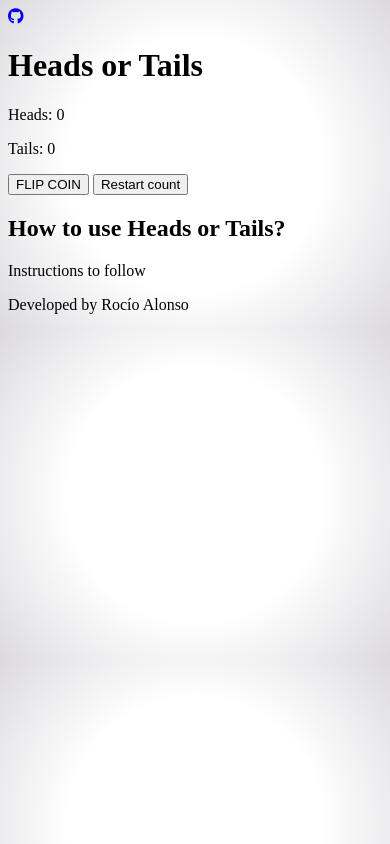
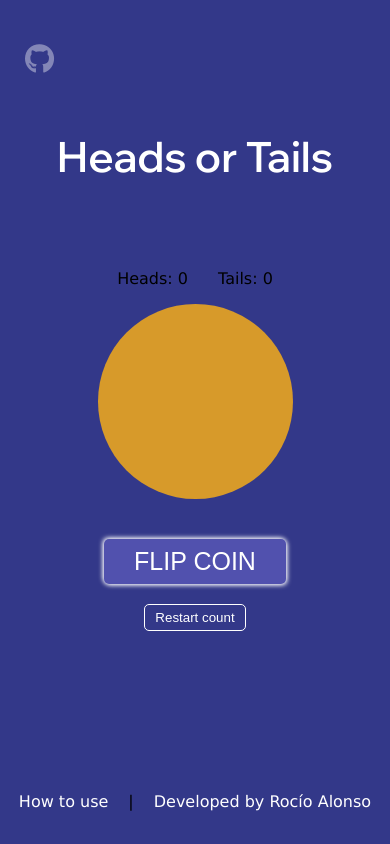
Before and after one commit to RocioAlonsoDev/heads-or-tails-F5, a website: page public/index.html in a window 390 px wide. Drawn offline with Linux system fonts and the light colour scheme.

Commit message:
v1.0.4 // Added first styles for mobile ver.

```diff
--- a/public/index.html
+++ b/public/index.html
@@ -8,6 +8,9 @@
     <link rel="stylesheet" href="styles/styles.css">
     <script src="scripts/script.js"></script>
     <script src="https://kit.fontawesome.com/d97b9905ce.js" crossorigin="anonymous"></script>
+    <link rel="preconnect" href="https://fonts.googleapis.com">
+    <link rel="preconnect" href="https://fonts.gstatic.com" crossorigin>
+    <link href="https://fonts.googleapis.com/css2?family=Wix+Madefor+Display:wght@600&display=swap" rel="stylesheet">
 </head>
 <body>
     <header>
@@ -15,23 +18,23 @@
         <h1>Heads or Tails</h1>
     </header>
     <main>
+
         <section id="score">
             <p>Heads: 0</p>
             <p>Tails: 0</p>
         </section>
-        <section id="coin">
-        </section>
+
+        <section id="coin"></section>
+
         <section id="controls">
             <button>FLIP COIN</button>
             <button>Restart count</button>
         </section>
-        <section id="instructions">
-            <h2>How to use Heads or Tails?</h2>
-            <p>Instructions to follow</p>
-        </section>
+
     </main>
     <footer>
-        <p>Developed by Rocío Alonso</p>
+        <a href="#">How to use</a> |
+        <a href="#">Developed by Rocío Alonso</a>
     </footer>
 </body>
 </html>
--- a/src/sass/styles.scss
+++ b/src/sass/styles.scss
@@ -1,3 +1,90 @@
+$purple:rgb(51, 56, 137);
+
 body{
-    background: radial-gradient(circle, rgba(255,255,255,1) 50%, rgba(220,218,222,1) 100%);;
+    font-family:'Lucida Sans', 'Lucida Sans Regular', 'Lucida Grande', 'Lucida Sans Unicode', Geneva, Verdana, sans-serif;
+    padding: 0;
+    margin: 0;
+    height: 100vh;
+    background-color:$purple;
+    display: flex;
+    flex-direction: column;
+    align-items: center;
+    justify-content: center;
+
+    header{
+
+        width: 100%;
+        height: 30vh;
+        display: flex;
+        flex-direction: column;
+        justify-content: center;
+
+        a{
+            color:rgba(255, 255, 255, 0.395);
+            font-size: 30px;
+            padding:0 0 25px 25px;
+        }
+        h1{
+            text-align: center;
+            color: white;
+            font-family: 'Wix Madefor Display', sans-serif;
+            font-size: 42px;
+        }
+
+    }
+    main{
+        height: 60vh;
+        display: flex;
+        flex-direction: column;
+        align-items: center;
+        section#score{
+            display: flex;
+            flex-direction: row;
+            gap: 30px;
+        }
+        section#coin{
+            width: 50vw;
+            height: 50vw;
+            background-color: rgb(215, 154, 42);
+            border-radius: 50%;
+            margin: 0 0 40px 0;
+        }
+
+        section#controls{
+
+            display: flex;
+            flex-direction: column;
+            align-items: center;
+            gap: 20px;
+
+            button:nth-of-type(1){
+                background-color: rgb(81, 81, 174);
+                border-radius: 5px;
+                font-size: 25px;
+                padding: 8px 30px;
+                border: none;
+                color: white;
+                box-shadow: white 1px 1px 5px,white -1px -1px 5px;
+            }
+            button:nth-of-type(2){
+                background-color: $purple;
+                border: white 1px solid;
+                border-radius: 5px;
+                padding: 5px 10px;
+                color: white;
+            }
+        }
+    }
+    footer{
+        height: 10vh;
+        display: flex;
+        flex-direction: row;
+        gap: 20px;
+        align-items: center;
+        justify-content: center;
+        a{
+            color: white;
+            text-decoration: none;
+        }
+    }
 }
```
Also changed, not shown: public/styles/styles.css, 1 other file.
